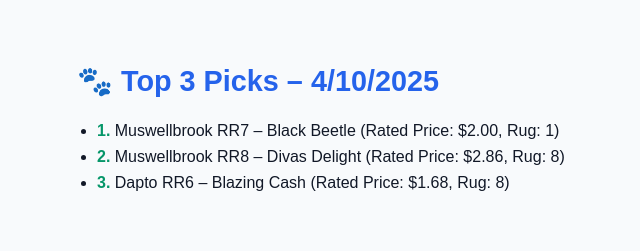
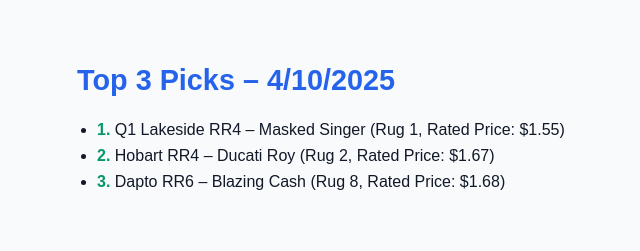
Before and after one commit to GreyhoundHub/greyhound-simulator, a plain HTML site: page top-picks.html in a window 1280 px wide. Shown: the whole page, without its empty margins (213-853 px from the left). Drawn offline with Linux system fonts and the light colour scheme.

Commit message:
Add files via upload

```diff
--- a/top-picks.html
+++ b/top-picks.html
@@ -12,7 +12,7 @@
   </style>
 </head>
 <body>
-  <h2>🐾 Top 3 Picks – <span id="today"></span></h2>
+  <h2>Top 3 Picks – <span id="today"></span></h2>
   <ul id="top3"></ul>
 
   <script>
@@ -32,52 +32,54 @@
       });
     }
 
-    function findTopPicks(data) {
-      const grouped = {};
+    function findTop3Picks(data) {
+      const groupedByRace = {};
       data.forEach(dog => {
         const raceId = dog['RACE ID'];
-        if (!grouped[raceId]) grouped[raceId] = [];
-        grouped[raceId].push(dog);
+        if (!groupedByRace[raceId]) groupedByRace[raceId] = [];
+        groupedByRace[raceId].push(dog);
       });
 
-      let topPicks = [];
-      let gap = 4.0;
+      let picks = [];
+      let minGap = 4.0;
 
-      while (topPicks.length < 3 && gap >= 3.0) {
-        topPicks = [];
-        Object.values(grouped).forEach(race => {
+      while (picks.length < 3 && minGap >= 3.5) {
+        picks = [];
+        Object.values(groupedByRace).forEach(race => {
           const sorted = race.filter(d => !isNaN(d['RATED PRICE'])).sort((a, b) => a['RATED PRICE'] - b['RATED PRICE']);
           if (sorted.length < 2) return;
+
           const fav = sorted[0];
-          const second = sorted[1];
-          const priceGap = second['RATED PRICE'] - fav['RATED PRICE'];
-          const isEligibleRug = [1, 2, 8].includes(fav['RUG']);
-          if (priceGap >= gap && isEligibleRug) {
-            topPicks.push(fav);
+          const secondFav = sorted[1];
+          const gap = secondFav['RATED PRICE'] - fav['RATED PRICE'];
+
+          if ([1, 2, 8].includes(fav['RUG']) && gap >= minGap) {
+            picks.push(fav);
           }
         });
-        if (topPicks.length < 3) gap -= 0.5;
+        if (picks.length < 3) minGap = 3.5; // fallback to smaller gap
       }
 
-      return topPicks.slice(0, 3);
+      picks.sort((a, b) => a['RATED PRICE'] - b['RATED PRICE']);
+      return picks.slice(0, 3);
     }
 
     fetch(CSV_URL)
       .then(res => res.text())
       .then(parseCSV)
-      .then(findTopPicks)
+      .then(findTop3Picks)
       .then(top3 => {
         const ul = document.getElementById("top3");
         if (top3.length === 0) {
-          ul.innerHTML = '<li>No suitable top picks found.</li>';
+          ul.innerHTML = '<li>No qualifying top picks found.</li>';
         } else {
           top3.forEach((dog, i) => {
-            ul.innerHTML += `<li><span class="highlight">${i + 1}.</span> ${dog.TRACK} R${dog.RACE} – ${dog.NAME} (Rated Price: $${dog['RATED PRICE'].toFixed(2)}, Rug: ${dog['RUG']})</li>`;
+            ul.innerHTML += `<li><span class="highlight">${i + 1}.</span> ${dog.TRACK} R${dog.RACE} – ${dog.NAME} (Rug ${dog.RUG}, Rated Price: $${dog['RATED PRICE'].toFixed(2)})</li>`;
           });
         }
       })
       .catch(err => {
-        document.getElementById("top3").innerHTML = `<li>Error loading tips: ${err.message}</li>`;
+        document.getElementById("top3").innerHTML = `<li>Error loading picks: ${err.message}</li>`;
       });
   </script>
 </body>
```
